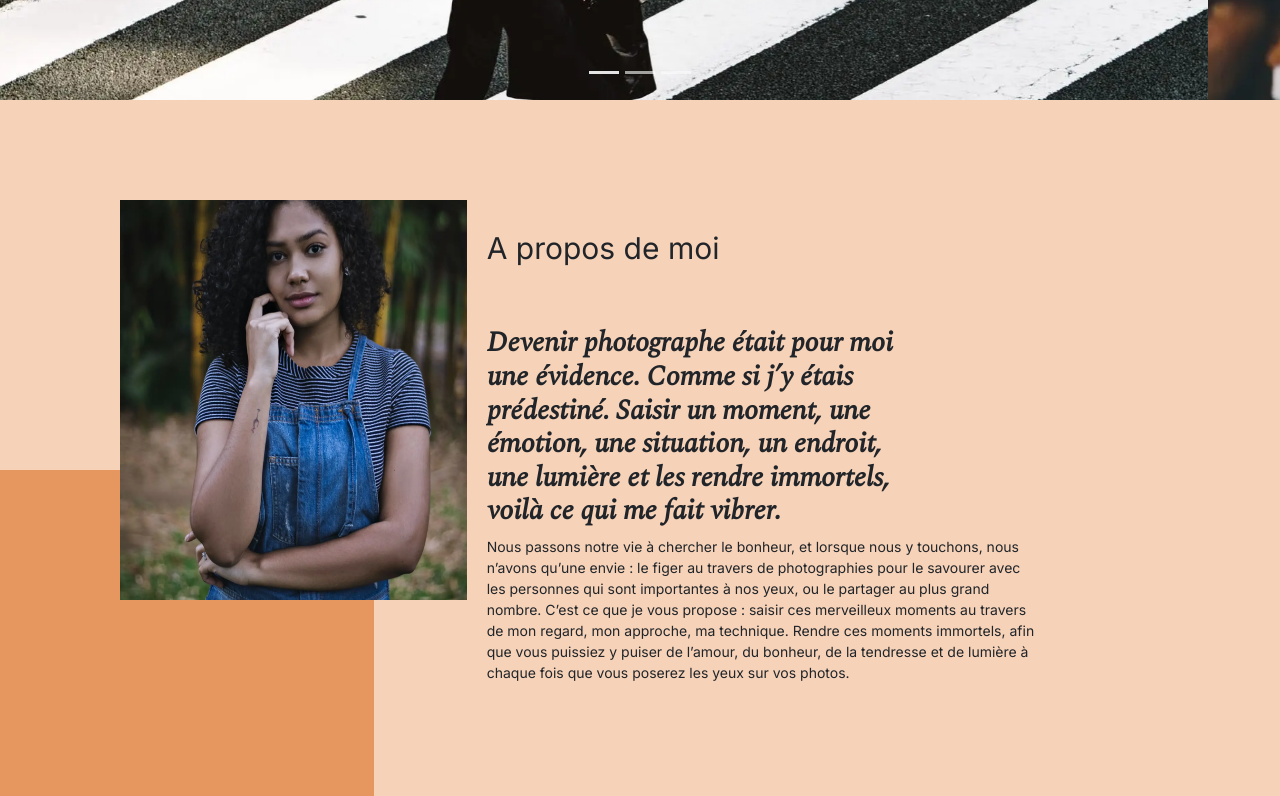
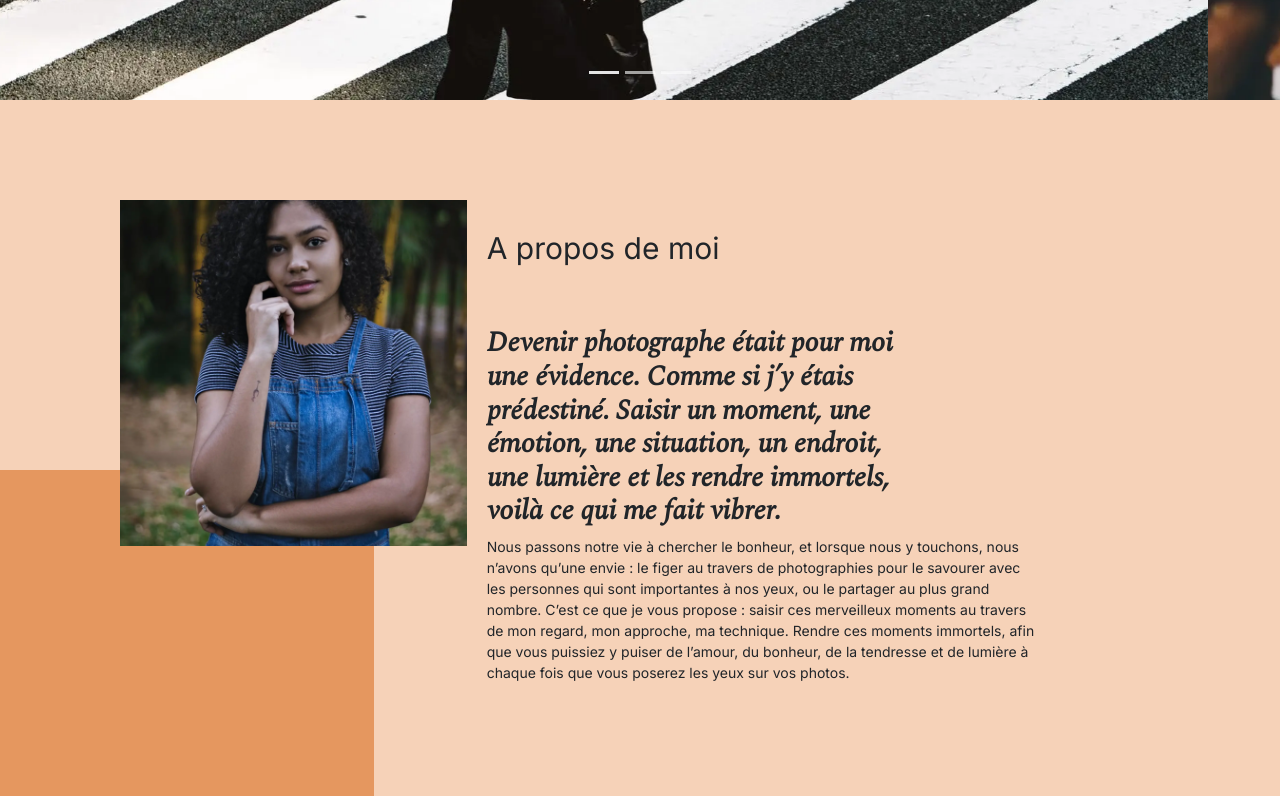
Before and after one commit to Julien13240/ninacarducci.github.io-main, a plain HTML site: page index.html in a window 1280 px wide. Shown: the part 591-1387 px from the top of the page. Drawn offline with nearby package versions, Linux system fonts and the light colour scheme.

Commit message:
soutenance ok

```diff
--- a/index.html
+++ b/index.html
@@ -103,7 +103,7 @@
 
 <section id="about">
 	<div class="picture left">
-		<img src="assets/images/nina.webp" alt="photo femme" width="600" height="400" loading="lazy">
+		<img src="assets/images/nina.webp" alt="photo femme" width="600" height="auto" loading="lazy">
 	</div>
 	<article id="about-me">
 		<h2 class="about-me__title">A propos de moi</h2>
@@ -117,7 +117,7 @@
 	<div class="container py-3">
 		<div class="gallery" style="display: none">
 			<img data-gallery-tag="Concert" class="gallery-item" src="./assets/images/gallery/concerts/aaron-paul-wnX-fXzB6Cw-unsplash.webp" alt="Concert" loading="lazy"/ >
-			<img data-gallery-tag="Entreprises" class="gallery-item" src="./assets/images/gallery/entreprise/ali-morshedlou-WMD64tMfc4k-unsplash.webp" alt= "Homme en costume"loading="lazy"/>
+			<img data-gallery-tag="Entreprises" class="gallery-item" src="./assets/images/gallery/entreprise/ali-morshedlou-WMD64tMfc4k-unsplash.webp" alt= "Homme en costume" loading="lazy"/>
 			<img data-gallery-tag="Entreprises" class="gallery-item" src="./assets/images/gallery/entreprise/jason-goodman-tHO1_OuKbg0-unsplash.webp" alt="Femme qui sourit" loading="lazy"/>
 			<img data-gallery-tag="Mariages" class="gallery-item" src="./assets/images/gallery/mariage/hannah-busing-RvF2R_qMpRk-unsplash.webp" alt="Mains" loading="lazy"/>
 			<img data-gallery-tag="Portrait" class="gallery-item" src="./assets/images/gallery/portraits/ade-tunji-rVkhWWZFAtQ-unsplash.webp" alt="Homme qui ferme les yeux" loading="lazy"/>
```
